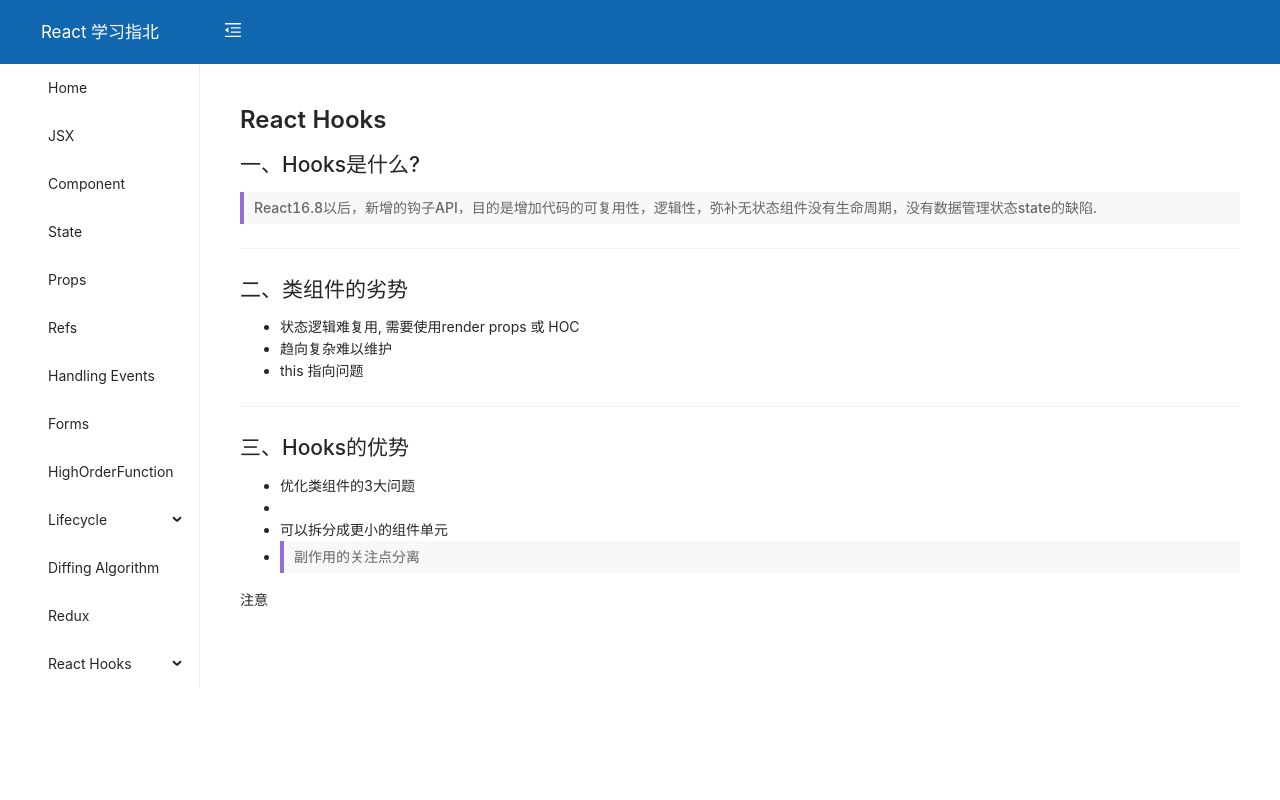
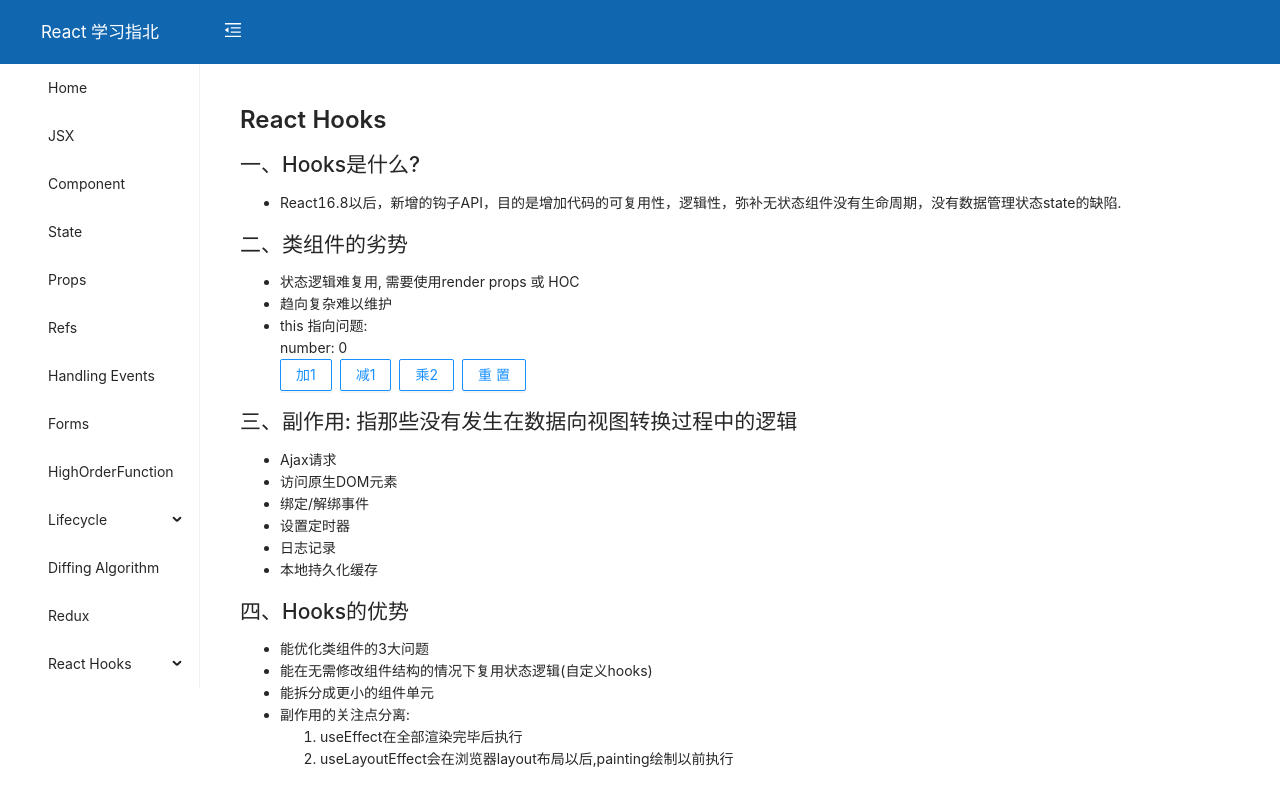
Before and after one commit to StevieTaylor/react-studying, a React (Create React App) app: page /hooks in a window 1280 px wide. Built offline with nearby package versions, Linux system fonts and the light colour scheme.

Commit message:
[feat] React hooks 介绍

```diff
--- a/src/pages/ReactHooks/components/Hooks.tsx
+++ b/src/pages/ReactHooks/components/Hooks.tsx
@@ -1,67 +1,85 @@
 /*
  * @Author: Stevie
  * @Date: 2021-06-28 14:26:57
- * @LastEditTime: 2021-06-28 20:58:10
+ * @LastEditTime: 2021-06-29 15:28:49
  * @LastEditors: Stevie
  * @Description:
  */
-import * as React from 'react';
-import { Divider, Typography } from 'antd';
-const { Title } = Typography;
+import * as React from 'react'
+import Section, { ISection } from '@/components/section'
+import { Typography } from 'antd'
+import ThisProblem from './ThisProblem'
+const { Title } = Typography
 
 const WhatIsHooks: React.FC = () => {
-  return (
-    <div>
-      <h2>一、Hooks是什么?</h2>
-      <h4 className="h4-ref">
-        React16.8以后，新增的钩子API，目的是增加代码的可复用性，逻辑性，弥补无状态组件没有生命周期，没有数据管理状态state的缺陷.
-      </h4>
-    </div>
-  );
-};
+  const hooksIntro: ISection = {
+    title: '一、Hooks是什么?',
+    content: {
+      items: [
+        'React16.8以后，新增的钩子API，目的是增加代码的可复用性，逻辑性，弥补无状态组件没有生命周期，没有数据管理状态state的缺陷.'
+      ]
+    }
+  }
+  return <Section {...hooksIntro} />
+}
 
 const DisadvantagesOfClassComponent: React.FC = () => {
-  return (
-    <div>
-      <h2>二、类组件的劣势</h2>
-      <ul>
-        <li>状态逻辑难复用, 需要使用render props 或 HOC</li>
-        <li>趋向复杂难以维护</li>
-        <li>this 指向问题</li>
-      </ul>
-    </div>
-  );
-};
+  const disadvantages: ISection = {
+    title: '二、类组件的劣势',
+    content: {
+      items: [
+        '状态逻辑难复用, 需要使用render props 或 HOC',
+        '趋向复杂难以维护',
+        { description: 'this 指向问题', example: <ThisProblem /> }
+      ]
+    }
+  }
+  return <Section {...disadvantages} />
+}
+
+const Effect: React.FC = () => {
+  const effect: ISection = {
+    title: '三、副作用: 指那些没有发生在数据向视图转换过程中的逻辑',
+    content: {
+      items: ['Ajax请求', '访问原生DOM元素', '绑定/解绑事件', '设置定时器', '日志记录', '本地持久化缓存']
+    }
+  }
+  return <Section {...effect} />
+}
 
 const AdvantagesOfHooks: React.FC = () => {
-  return (
-    <div>
-      <h2>三、Hooks的优势</h2>
-      <ul>
-        <li>优化类组件的3大问题</li>
-        <li></li>
-        <li>可以拆分成更小的组件单元</li>
-        <li>
-          <h4 className="h4-ref">
-            副作用的关注点分离
-          </h4>
-        </li>
-      </ul>
-    </div>
-  );
-};
-
-type TNotesProps = {
-  notes: string[];
+  const advantages: ISection = {
+    title: '四、Hooks的优势',
+    content: {
+      items: [
+        '能优化类组件的3大问题',
+        '能在无需修改组件结构的情况下复用状态逻辑(自定义hooks)',
+        '能拆分成更小的组件单元',
+        {
+          description: '副作用的关注点分离',
+          example:
+            <ol>
+              <li>useEffect在全部渲染完毕后执行</li>
+              <li>useLayoutEffect会在浏览器layout布局以后,painting绘制以前执行</li>
+            </ol>
+        }
+      ]
+    }
+  }
+  return <Section {...advantages} />
 }
 
-const Notes: React.FC<TNotesProps> = (props: TNotesProps) => {
-  console.log(props);
-  return (
-    <div>
-      <span>{props.notes}</span>
-    </div>
-  )
+const Notes: React.FC = () => {
+  const notes: ISection = {
+    title: '五、注意事项',
+    content: {
+      items: [
+        '只能在函数内部的顶层调用Hook, 不能在循环、条件判断、子函数中调用',
+        '只能在 React 的函数组件中调用 Hook，不要在其他 JavaScript 函数中调用'
+      ]
+    }
+  }
+  return <Section {...notes} />
 }
 
 const ReactHooks: React.FC = () => {
@@ -69,13 +87,12 @@ const ReactHooks: React.FC = () => {
     <div className="react-hooks">
       <Title level={3}>React Hooks</Title>
       <WhatIsHooks />
-      <Divider type="horizontal"></Divider>
       <DisadvantagesOfClassComponent />
-      <Divider type="horizontal"></Divider>
+      <Effect />
       <AdvantagesOfHooks />
-      <Notes notes={['注意']} />
+      <Notes />
     </div>
-  );
-};
+  )
+}
 
-export default ReactHooks;
+export default ReactHooks
```
